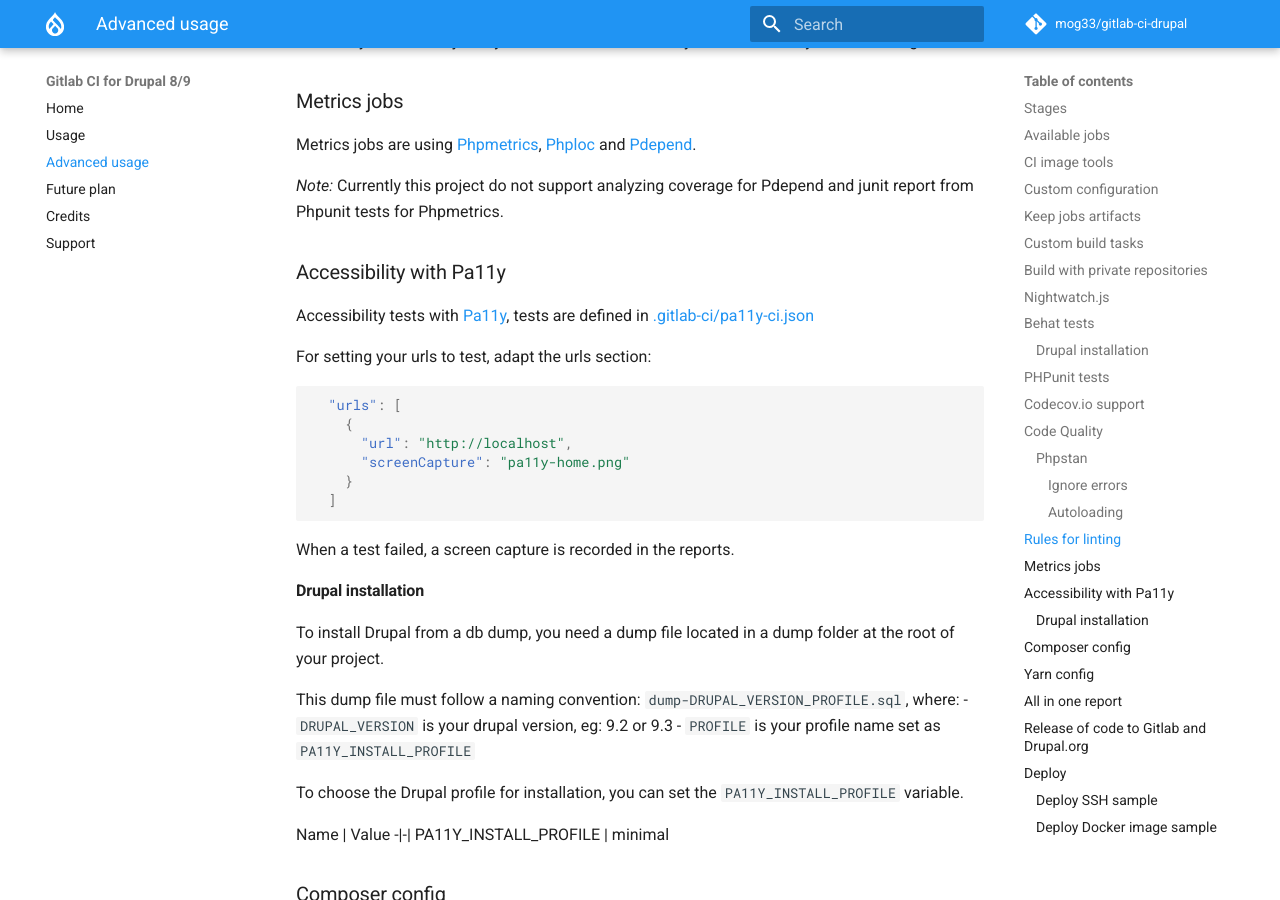
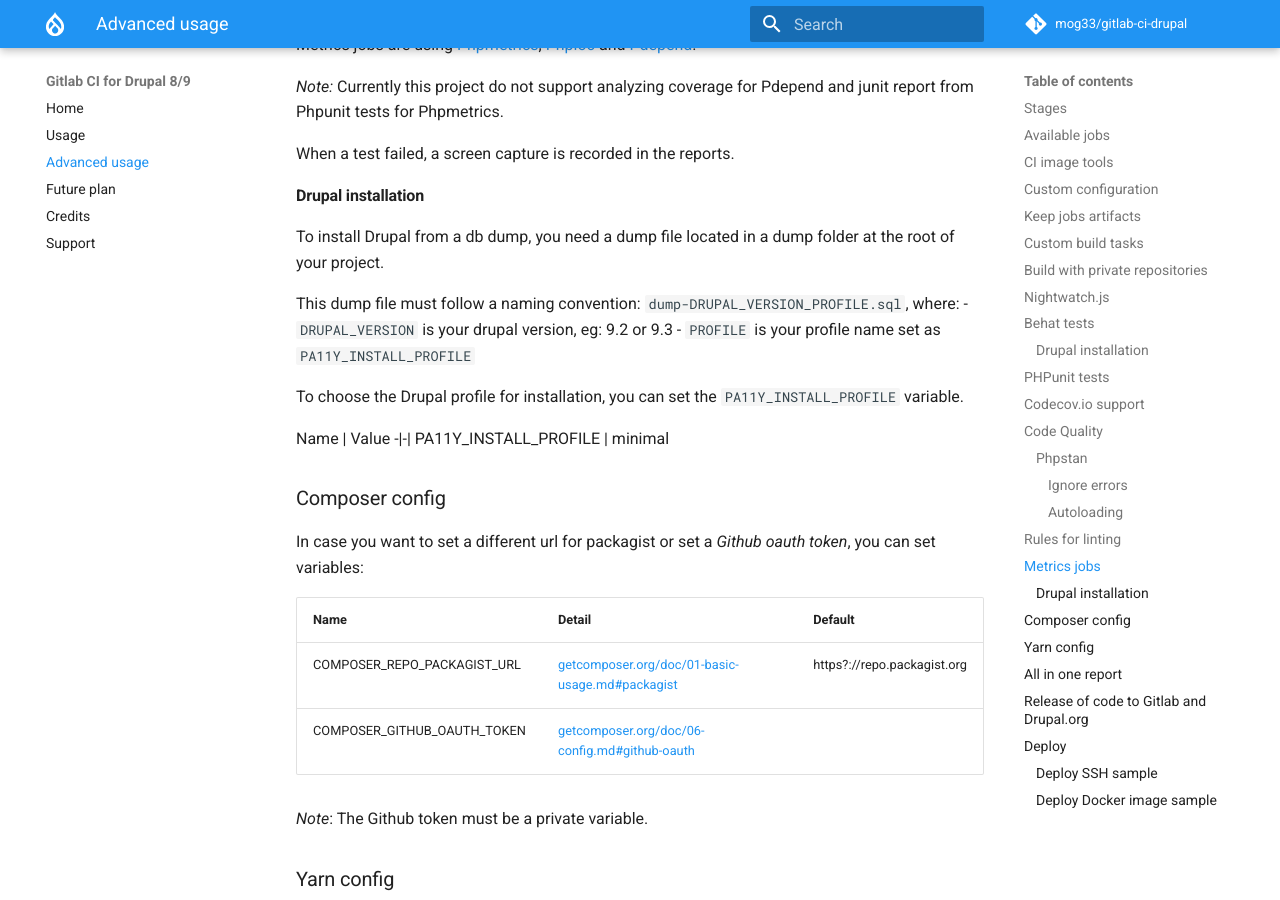
Before and after one commit to mogtofu33/gitlab-ci-drupal, an MkDocs documentation site: the page built from docs/advanced-usage.md, in a window 1280 px wide and 900 px high, scrolled down 7780 px. Built offline with MkDocs 1.6.1 and Material for MkDocs 9.7.7, drawn with Linux system fonts in a browser that asks for light colours; comment, search, counter and statistics services are not loaded; some of the changed text lies outside the part shown.

Commit message:
feat: remove pa11y as it's not working anymore

````diff
--- a/docs/advanced-usage.md
+++ b/docs/advanced-usage.md
@@ -13,7 +13,6 @@ Functional Js | Phpunit functional javascript test (Browser with javascript base
 Nightwatch Js | Nightwatch.js javascript test (Browser with javascript based tests), see [Nightwatch.js for Drupal 8/9](/advanced-usage/#nightwatchjs-for-drupal-8-or-9) | Yes (included) | text and html
 Security | Symfony security-checker, look at versions in composer.lock | No | text
 Behat tests | Support Behat tests from `behat_tests` folder, see [Behat tests for Drupal 8/9](#behat-tests-for-drupal-8-or-9) | Yes | html
-Pa11y | Accessibility tests with [Pa11y](https://pa11y.org/), tests are defined in [.gitlab-ci/pa11y-ci.json](https://gitlab.com/mog33/gitlab-ci-drupal/-/blob/3.x-dev/.gitlab-ci/) | Yes | text
 Code quality | Code sniffer with _Drupal standards_, _Drupal Best practice_s standard. Phpstan, Phpmd, Phpcpd | No | html
 Js lint | Javascript check with eslint (as used in Drupal core, with Drupal rules) | No | html
 Css lint | Css check with stylelint (as used in Drupal core, with Drupal rules) | No | text
@@ -33,7 +32,6 @@ Nothing could be done without a bunch of awesome humans building awesome tools.
 - [PHPunit](https://phpunit.de)
 - [Security-checker](https://github.com/fabpot/local-php-security-checker)
 - [Behat](http://behat.org/en/latest)
-- [Pa11y](https://pa11y.org)
 
 Code quality is done using the wonderful Phpqa, a tool that integrate other Php
 quality and analysis tools:
@@ -308,22 +306,6 @@ Metrics jobs are using [Phpmetrics](https://www.phpmetrics.org),
 _Note:_ Currently this project do not support analyzing coverage for Pdepend
 and junit report from Phpunit tests for Phpmetrics.
 
-### Accessibility with Pa11y
-
-Accessibility tests with [Pa11y](https://pa11y.org/), tests are defined in
-[.gitlab-ci/pa11y-ci.json](https://gitlab.com/mog33/gitlab-ci-drupal/-/blob/3.x-dev/.gitlab-ci/pa11y-ci.json)
-
-For setting your urls to test, adapt the urls section:
-
-```json
-  "urls": [
-    {
-      "url": "http://localhost",
-      "screenCapture": "pa11y-home.png"
-    }
-  ]
-```
-
 When a test failed, a screen capture is recorded in the reports.
 
 #### Drupal installation
--- a/starter.gitlab-ci.yml
+++ b/starter.gitlab-ci.yml
@@ -64,12 +64,6 @@ variables:
   SKIP_TEST_BEHAT: 1
   # Can use a profile setup or a dump file in dump/
   BEHAT_INSTALL_PROFILE: "minimal"
-
-  # Accessibility tests.
-  # https://mog33.gitlab.io/gitlab-ci-drupal/advanced-usage/#accessibility-with-pa11y
-  SKIP_TEST_PA11Y: 1
-  # Can use a profile setup or a dump file in dump/
-  PA11Y_INSTALL_PROFILE: "minimal"
 
   # Only if you have Nightwatch tests in your code.
   # https://mog33.gitlab.io/gitlab-ci-drupal/advanced-usage/#nightwatchjs
````
Also changed, not shown: 5 other files.
